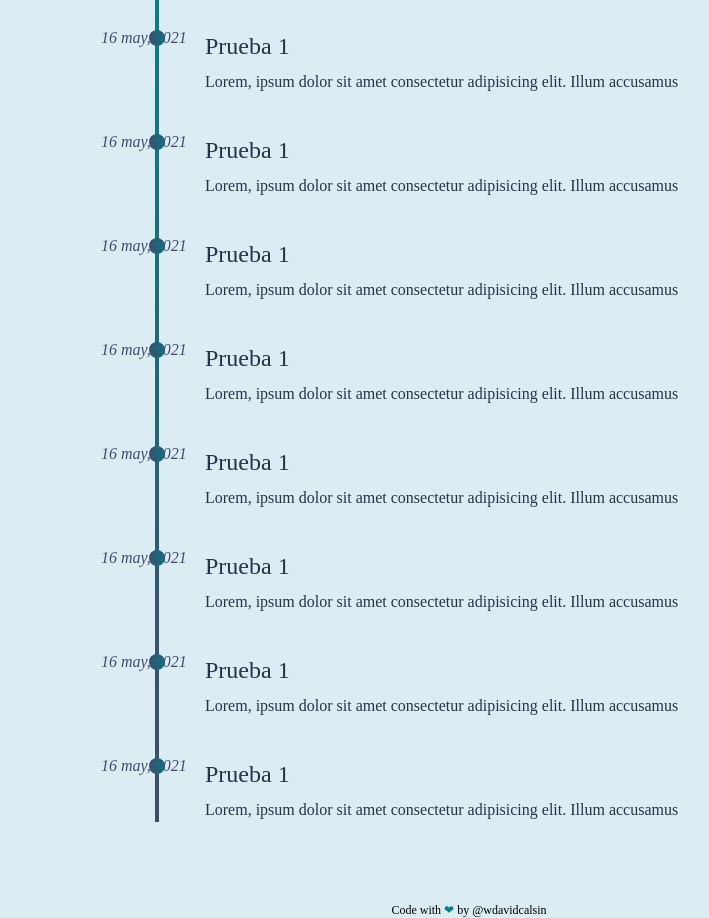
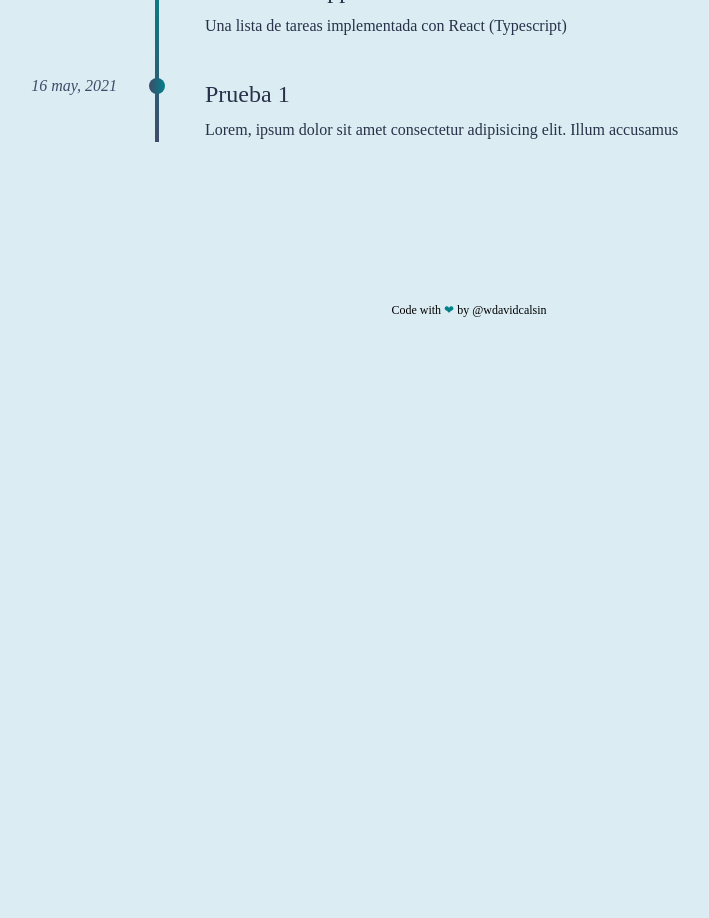
Before and after one commit to wdavidcalsin/my-personal-website-nextjs, a Next.js app: page /projects in a window 1280 px wide. Shown: the part 378-1296 px from the top of the page, without its empty margins (171-880 px from the left). After the commit the page ends 800 px from the top, so only its background shows below. Built offline with nearby package versions, Linux system fonts and the light colour scheme.

Commit message:
fix: 🐛 the timeline on the project page

```diff
--- a/pages/projects.tsx
+++ b/pages/projects.tsx
@@ -8,7 +8,7 @@ const Projects: NextPage = () => {
             title="Page About"
             description="Es la pagina principal de mi vida"
         >
-            <div className="w-10/12 lg:w-6/12 my-20 space-y-8 font-comfortaa">
+            <div className="w-10/12 lg:w-6/12 mt-32 mb-40 space-y-8 font-comfortaa">
                 <div className="space-y-3">
                     <h2 className="font-bold text-3xl md:text-4xl text-primary">
                         Trabajos (&rsquo;
@@ -64,132 +64,6 @@ const Projects: NextPage = () => {
                             </p>
                         </div>
                     </div>
-                    <div>
-                        <div className="bg-gradient-to-r from-secondary to-tertiary w-3 h-3 flex items-center justify-center absolute p-2 rounded-full">
-                            <span className="absolute right-12 whitespace-nowrap hidden lg:block italic  text-secondary">
-                                16 may, 2021
-                            </span>
-                        </div>
-                        <div className="ml-14 text-primary space-y-2">
-                            <Link href="/">
-                                <a className="text-2xl hover:text-sky_blue transition duration-300">
-                                    Prueba 1
-                                </a>
-                            </Link>
-                            <p>
-                                Lorem, ipsum dolor sit amet consectetur
-                                adipisicing elit. Illum accusamus
-                            </p>
-                        </div>
-                    </div>
-                    <div>
-                        <div className="bg-gradient-to-r from-secondary to-tertiary w-3 h-3 flex items-center justify-center absolute p-2 rounded-full">
-                            <span className="absolute right-12 whitespace-nowrap hidden lg:block italic  text-secondary">
-                                16 may, 2021
-                            </span>
-                        </div>
-                        <div className="ml-14 text-primary space-y-2">
-                            <Link href="/">
-                                <a className="text-2xl hover:text-sky_blue transition duration-300">
-                                    Prueba 1
-                                </a>
-                            </Link>
-                            <p>
-                                Lorem, ipsum dolor sit amet consectetur
-                                adipisicing elit. Illum accusamus
-                            </p>
-                        </div>
-                    </div>
-                    <div>
-                        <div className="bg-gradient-to-r from-secondary to-tertiary w-3 h-3 flex items-center justify-center absolute p-2 rounded-full">
-                            <span className="absolute right-12 whitespace-nowrap hidden lg:block italic  text-secondary">
-                                16 may, 2021
-                            </span>
-                        </div>
-                        <div className="ml-14 text-primary space-y-2">
-                            <Link href="/">
-                                <a className="text-2xl hover:text-sky_blue transition duration-300">
-                                    Prueba 1
-                                </a>
-                            </Link>
-                            <p>
-                                Lorem, ipsum dolor sit amet consectetur
-                                adipisicing elit. Illum accusamus
-                            </p>
-                        </div>
-                    </div>
-                    <div>
-                        <div className="bg-gradient-to-r from-secondary to-tertiary w-3 h-3 flex items-center justify-center absolute p-2 rounded-full">
-                            <span className="absolute right-12 whitespace-nowrap hidden lg:block italic  text-secondary">
-                                16 may, 2021
-                            </span>
-                        </div>
-                        <div className="ml-14 text-primary space-y-2">
-                            <Link href="/">
-                                <a className="text-2xl hover:text-sky_blue transition duration-300">
-                                    Prueba 1
-                                </a>
-                            </Link>
-                            <p>
-                                Lorem, ipsum dolor sit amet consectetur
-                                adipisicing elit. Illum accusamus
-                            </p>
-                        </div>
-                    </div>
-                    <div>
-                        <div className="bg-gradient-to-r from-secondary to-tertiary w-3 h-3 flex items-center justify-center absolute p-2 rounded-full">
-                            <span className="absolute right-12 whitespace-nowrap hidden lg:block italic  text-secondary">
-                                16 may, 2021
-                            </span>
-                        </div>
-                        <div className="ml-14 text-primary space-y-2">
-                            <Link href="/">
-                                <a className="text-2xl hover:text-sky_blue transition duration-300">
-                                    Prueba 1
-                                </a>
-                            </Link>
-                            <p>
-                                Lorem, ipsum dolor sit amet consectetur
-                                adipisicing elit. Illum accusamus
-                            </p>
-                        </div>
-                    </div>
-                    <div>
-                        <div className="bg-gradient-to-r from-secondary to-tertiary w-3 h-3 flex items-center justify-center absolute p-2 rounded-full">
-                            <span className="absolute right-12 whitespace-nowrap hidden lg:block italic  text-secondary">
-                                16 may, 2021
-                            </span>
-                        </div>
-                        <div className="ml-14 text-primary space-y-2">
-                            <Link href="/">
-                                <a className="text-2xl hover:text-sky_blue transition duration-300">
-                                    Prueba 1
-                                </a>
-                            </Link>
-                            <p>
-                                Lorem, ipsum dolor sit amet consectetur
-                                adipisicing elit. Illum accusamus
-                            </p>
-                        </div>
-                    </div>
-                    <div>
-                        <div className="bg-gradient-to-r from-secondary to-tertiary w-3 h-3 flex items-center justify-center absolute p-2 rounded-full">
-                            <span className="absolute right-12 whitespace-nowrap hidden lg:block italic  text-secondary">
-                                16 may, 2021
-                            </span>
-                        </div>
-                        <div className="ml-14 text-primary space-y-2">
-                            <Link href="/">
-                                <a className="text-2xl hover:text-sky_blue transition duration-300">
-                                    Prueba 1
-                                </a>
-                            </Link>
-                            <p>
-                                Lorem, ipsum dolor sit amet consectetur
-                                adipisicing elit. Illum accusamus
-                            </p>
-                        </div>
-                    </div>
                 </div>
             </div>
         </Layout>
--- a/styles/globals.css
+++ b/styles/globals.css
@@ -34,51 +34,3 @@ a {
     /* background: linear-gradient(45deg, #ee6161, #fed402, #05e39c, #01d0fb); */
     background: linear-gradient(45deg, #404b69, #04828a);
 }
-
-label {
-    display: flex;
-    flex-direction: column;
-    width: 20px;
-    cursor: pointer;
-}
-
-label span {
-    background: #fff;
-    border-radius: 10px;
-    height: 7px;
-    margin: 7px 0;
-    transition: 0.4s cubic-bezier(0.68, -0.6, 0.32, 1.6);
-}
-
-span:nth-of-type(1) {
-    width: 100%;
-}
-
-span:nth-of-type(2) {
-    width: 100%;
-}
-
-span:nth-of-type(3) {
-    width: 100%;
-}
-
-input[type='checkbox'] {
-    display: none;
-}
-
-input[type='checkbox']:checked ~ span:nth-of-type(1) {
-    transform-origin: bottom;
-    width: 50%;
-    transform: rotatez(45deg) translate(7px, 0px);
-}
-
-input[type='checkbox']:checked ~ span:nth-of-type(2) {
-    transform-origin: top;
-    transform: rotatez(-45deg);
-}
-
-input[type='checkbox']:checked ~ span:nth-of-type(3) {
-    transform-origin: bottom;
-    width: 50%;
-    transform: translate(32px, -10px) rotatez(45deg);
-}
```
